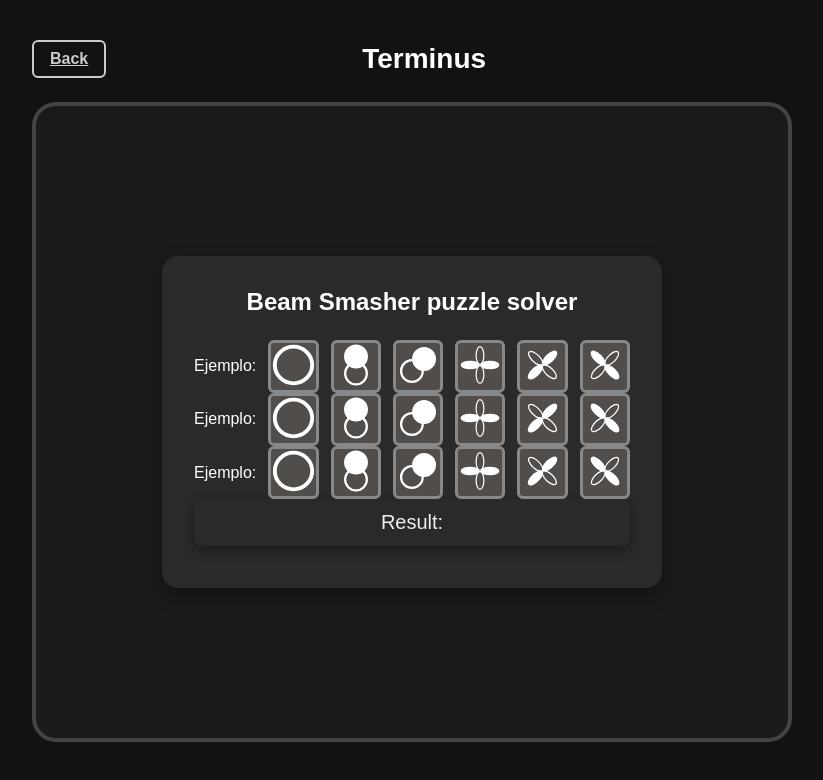
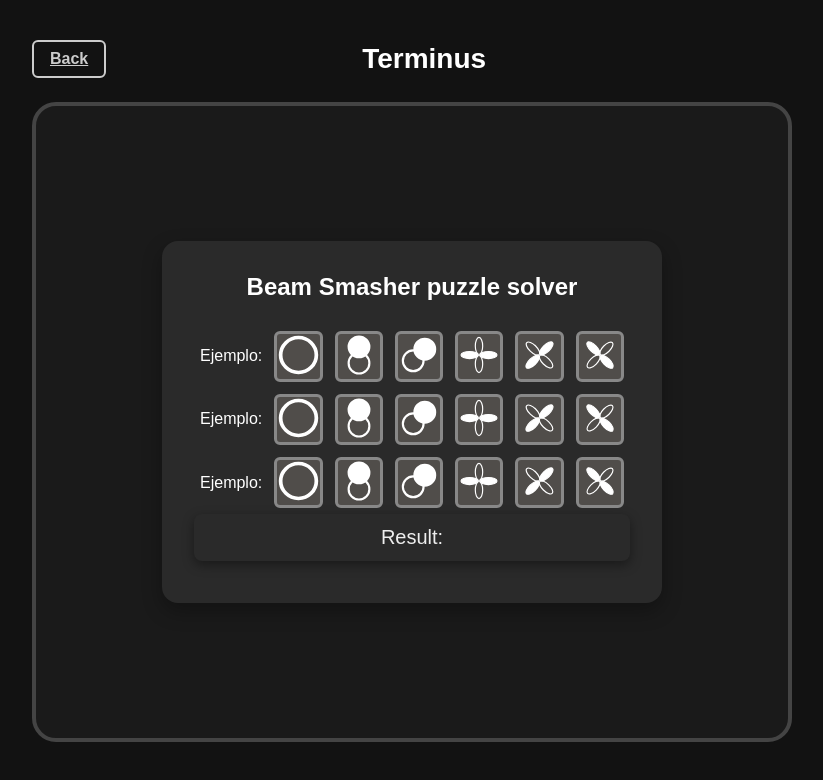
Before and after one commit to pochua117/CODSideKick, a Next.js app: page /maps/terminus in a window 1280 px wide. Shown: the top 780 px of the page, without its empty margins (228-1051 px from the left). Built offline with nearby package versions, Linux system fonts and the light colour scheme.

Commit message:
Updated style

```diff
--- a/src/components/BeamSmasherSolver.jsx
+++ b/src/components/BeamSmasherSolver.jsx
@@ -18,7 +18,7 @@ const BeamSmahserSolver = () => {
     number: 0,
     content: (
       <div>
-        <img className="symbol-image" src="../images/terminus/Circulo.svg" alt="Circulo" />
+        <img src="../images/terminus/Circulo.svg" alt="Circulo" />
       </div>
     ),
   },
@@ -26,7 +26,7 @@ const BeamSmahserSolver = () => {
     number: 10,
     content: (
       <div>
-        <img className="symbol-image" src="../images/terminus/DobleCirculo.svg" alt="DobleCirculo" />
+        <img src="../images/terminus/DobleCirculo.svg" alt="DobleCirculo" />
       </div>
     ),
   },
@@ -34,7 +34,7 @@ const BeamSmahserSolver = () => {
     number: 11,
     content: (
       <div>
-        <img className="symbol-image" src="../images/terminus/DobleCirculoRotado.svg" alt="DobleCirculoRotado" />
+        <img src="../images/terminus/DobleCirculoRotado.svg" alt="DobleCirculoRotado" />
       </div>
     ),
   },
@@ -42,7 +42,7 @@ const BeamSmahserSolver = () => {
     number: 20,
     content: (
       <div>
-        <img className="symbol-image" src="../images/terminus/Cruz.svg" alt="Cruz" />
+        <img src="../images/terminus/Cruz.svg" alt="Cruz" />
       </div>
     ),
   },
@@ -50,7 +50,7 @@ const BeamSmahserSolver = () => {
     number: 21,
     content: (
       <div>
-        <img className="symbol-image" src="../images/terminus/CruzRotada.svg" alt="CruzRotada" />
+        <img src="../images/terminus/CruzRotada.svg" alt="CruzRotada" />
       </div>
     ),
   },
@@ -58,7 +58,7 @@ const BeamSmahserSolver = () => {
     number: 22,
     content: (
       <div>
-        <img className="symbol-image" src="../images/terminus/CruzRotadaInversa.svg" alt="CruzRotadaInversa" />
+        <img src="../images/terminus/CruzRotadaInversa.svg" alt="CruzRotadaInversa" />
       </div>
     ),
   },
--- a/src/styles/globals.css
+++ b/src/styles/globals.css
@@ -409,6 +409,7 @@ body {
   flex-direction: row;
   align-items: center;
   gap: 12px;
+  padding: 6px;
 }
 
 .item-selection button img{
```
